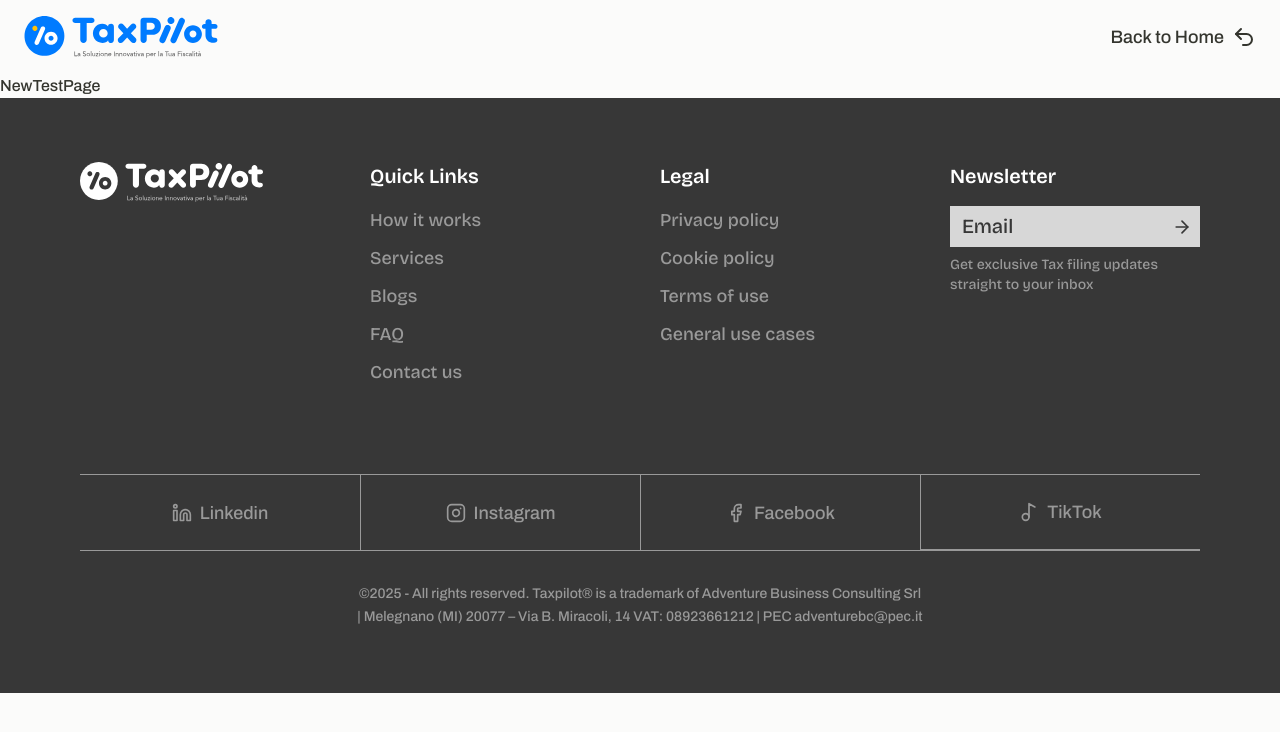
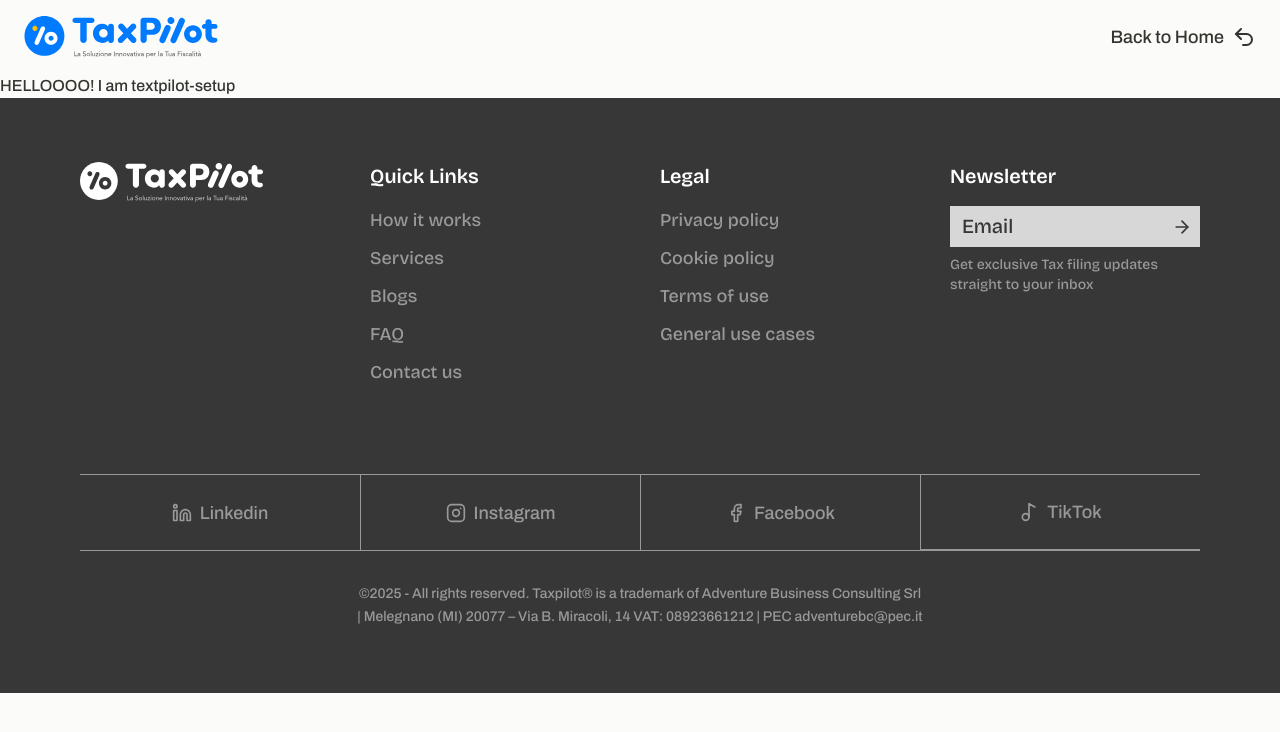
Before and after one commit to arqentech/tax-pilot-1, a React (Vite) app: page /sign-up in a window 1280 px wide. Shown: the top 732 px of the page. Built offline with nearby package versions, Linux system fonts and the light colour scheme; the HTML template or start-up script is replaced by a standard one.

Commit message:
testing taxpilot-setup

```diff
--- a/src/pages/auth/NewTestPage.tsx
+++ b/src/pages/auth/NewTestPage.tsx
@@ -2,7 +2,7 @@ import React from 'react'
 
 function NewTestPage() {
   return (
-    <div>NewTestPage</div>
+    <div>HELLOOOO! I am textpilot-setup</div>
   )
 }
 
```
